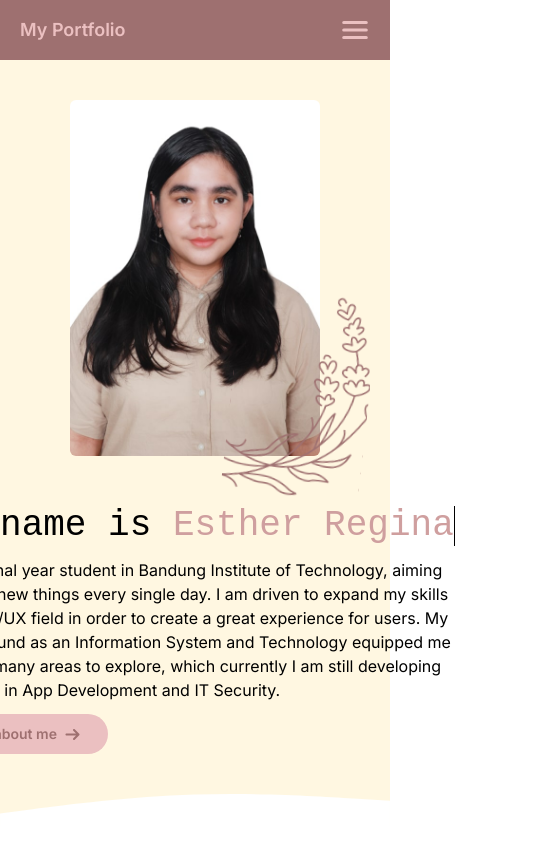
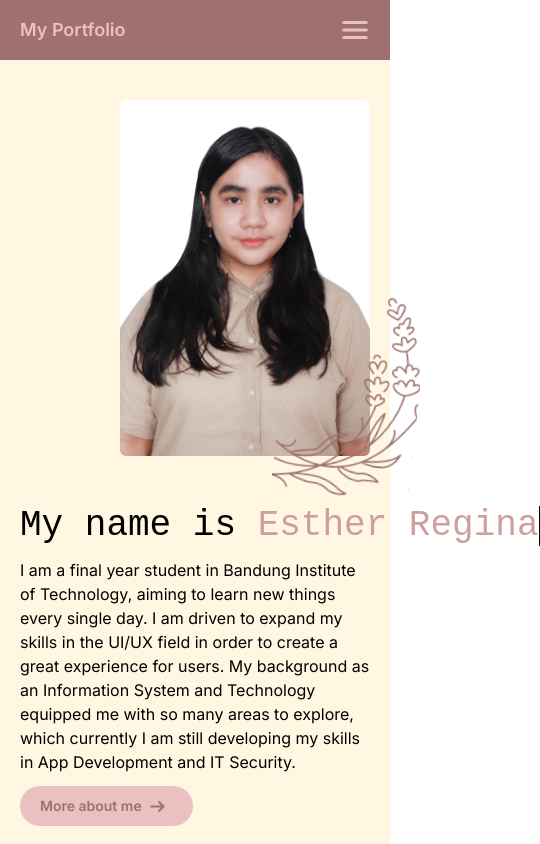
Before and after one commit to pinkpeonydaisy/esther-portfolio, a Next.js app: page / in a window 390 px wide. Shown: the top 844 px of the page, 540 px wide, since content can reach past the window. Built offline with nearby package versions, Linux system fonts and the light colour scheme.

Commit message:
enable text in dark mode

```diff
--- a/src/app/page.tsx
+++ b/src/app/page.tsx
@@ -1,37 +1,38 @@
-"use client"
+"use client";
 
-import Assets from "@/assets"
-import Components from "@/components"
-import Image from "next/image"
-import { useRouter } from "next/navigation"
-import { useEffect, useState } from "react"
+import Assets from "@/assets";
+import Components from "@/components";
+import Image from "next/image";
+import { useRouter } from "next/navigation";
+import { useEffect, useState } from "react";
 
-const Home = () => {
-	const router = useRouter()
-	const [slideIn, setSlideIn] = useState(false)
+const Home: React.FC = () => {
+  const router = useRouter();
+  const [slideIn, setSlideIn] = useState(false);
 
   useEffect(() => {
-		setSlideIn(true)
-	}, [])
+    setSlideIn(true);
+  }, []);
 
   const goToAbout = () => {
-		router.push("/about")
-	}
+    router.push("/about");
+  };
 
   return (
-		<div className={`flex flex-col w-full ${slideIn ? 'animate-slideIn' : ''}`}>
+    <div className={`flex flex-col w-full ${slideIn ? "animate-slideIn" : ""}`}>
       <div className="flex bg-base-cornsilk w-full justify-center flex-col items-center">
         <div className="flex w-full max-w-[1200px] px-5 py-10 items-center flex-col-reverse md:flex-row">
-
-					<div className="flex w-12/12 md:w-5/12 flex-col mt-[50px] md:mt-0">
+          <div className="flex w-full md:w-5/12 flex-col mt-[50px] md:mt-0">
             <div className="typewriter-container">
               <div className="typewriter">
-								<span className="text-4xl">My name is </span>
-								<span className="text-4xl text-base-parrot-pink">Esther Regina <span className="text-2xl text-base-black"></span> </span>
+                <span className="text-4xl text-base-black">My name is </span>
+                <span className="text-4xl text-base-parrot-pink">
+                  Esther Regina
+                </span>
               </div>
             </div>
             <div className="flex my-3">
-							<span>
+              <span className="text-base-black">
                 I am a final year student in Bandung Institute of Technology, aiming to learn new things every single day. I am driven to
                 expand my skills in the UI/UX field in order to create a great experience for users. My background as an Information System and Technology
                 equipped me with so many areas to explore, which currently I am still developing my skills in App Development and IT Security.
@@ -45,14 +46,14 @@ const Home = () => {
               />
             </div>
           </div>
-					<div className="flex w-12/12 md:w-6/12 justify-end relative">
+          <div className="flex w-full md:w-6/12 justify-end relative">
             <div className="flex">
-							<Image src={Assets.PasFoto} alt="Pas Foto Esther Regina" className="w-[250px] rounded-md"/>
+              <Image src={Assets.PasFoto} alt="Pas Foto Esther Regina" className="w-[250px] rounded-md" />
             </div>
-						<Image src={Assets.ImageLavender} alt="lavender" className="w-[150px] absolute bottom-[-50px] right-[-50px]"/>
+            <Image src={Assets.ImageLavender} alt="lavender" className="w-[150px] absolute bottom-[-50px] right-[-50px]" />
           </div>
         </div>
-				<Image src={Assets.ImageTopOne} alt="top image" className="w-full"/>
+        <Image src={Assets.ImageTopOne} alt="top image" className="w-full" />
       </div>
 
       <div className="flex w-full justify-center">
@@ -67,25 +68,21 @@ const Home = () => {
                   UI/UX Design
                 </span>
               </div>
-
               <div className="flex border-2 border-base-baby-pink rounded-lg shadow-sm px-4 min-h-[45px] items-center justify-center w-full my-3">
                 <span className="font-medium text-base-parrot-pink">
                   App Development
                 </span>
               </div>
-
               <div className="flex border-2 border-base-baby-pink rounded-lg shadow-sm px-4 min-h-[45px] items-center justify-center w-full my-3">
                 <span className="font-medium text-base-parrot-pink">
                   System Analysis
                 </span>
               </div>
-
               <div className="flex border-2 border-base-baby-pink rounded-lg shadow-sm px-4 min-h-[45px] items-center justify-center w-full my-3">
                 <span className="font-medium text-base-parrot-pink">
                   UX Research
                 </span>
               </div>
-
               <div className="flex border-2 border-base-baby-pink rounded-lg shadow-sm px-4 min-h-[45px] items-center justify-center w-full my-3">
                 <span className="font-medium text-base-parrot-pink">
                   Project Management
@@ -98,26 +95,21 @@ const Home = () => {
                   Website Development
                 </span>
               </div>
-
               <div className="flex border-2 border-base-baby-pink rounded-lg shadow-sm px-4 min-h-[45px] items-center justify-center w-full my-3">
                 <span className="font-medium text-base-parrot-pink">
                   Internet of Things
                 </span>
               </div>
-
               <div className="flex border-2 border-base-baby-pink rounded-lg shadow-sm px-4 min-h-[45px] items-center justify-center w-full my-3">
                 <span className="font-medium text-base-parrot-pink">
                   UX Research
                 </span>
               </div>
-
               <div className="flex border-2 border-base-baby-pink rounded-lg shadow-sm px-4 min-h-[45px] items-center justify-center w-full my-3">
                 <span className="font-medium text-base-parrot-pink">
                   IT Governance & Security
                 </span>
               </div>
-
-
               <div className="flex border-2 border-base-baby-pink rounded-lg shadow-sm px-4 min-h-[45px] items-center justify-center w-full my-3">
                 <span className="font-medium text-base-parrot-pink">
                   Product Management
@@ -128,7 +120,7 @@ const Home = () => {
         </div>
       </div>
     </div>
-	)
-}
+  );
+};
 
-export default Home
+export default Home;
--- a/tailwind.config.ts
+++ b/tailwind.config.ts
@@ -1,6 +1,7 @@
 import type { Config } from "tailwindcss";
 
 const config: Config = {
+  darkMode: 'class', // Ensure dark mode is enabled
   content: [
     "./src/pages/**/*.{js,ts,jsx,tsx,mdx}",
     "./src/components/**/*.{js,ts,jsx,tsx,mdx}",
@@ -20,6 +21,11 @@ const config: Config = {
         "base-burnished-brown": "#9E7070",
         "base-black": "#000000",
         "base-white": "#FFFFFF",
+        "base-dark-background": "#121212", // Add your dark background color
+        "base-light-black": "#000000", // Ensure the text is black in dark mode
+        "base-light-pink": "#EBC0C1", // Ensure the text color remains consistent
+        "base-dark-pink": "#CF9F9F",
+        "base-light-brown": "#9E7070",
       },
       keyframes: {
         slideIn: {
```
Lines whose indentation alone changed are shown as unchanged.
